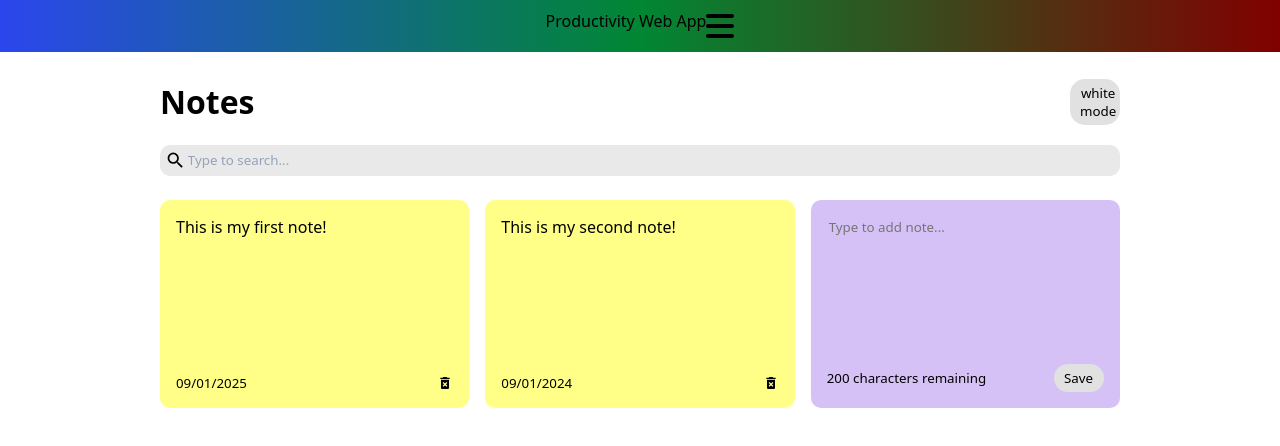
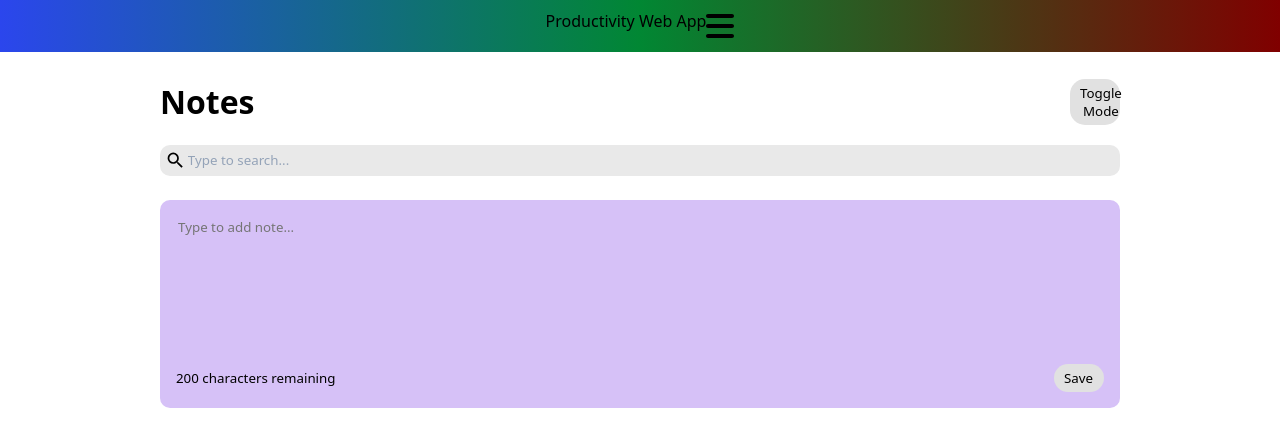
Before and after one commit to WilkinsGBE/ProductivityWebApp, a React (Vite) app: page /notes in a window 1280 px wide. Shown: the top 446 px of the page. Built offline with nearby package versions, Linux system fonts and the light colour scheme.

Commit message:
backend of the local storage, it is not working yet.

```diff
--- a/src/components/NoteApp/Header.js
+++ b/src/components/NoteApp/Header.js
@@ -12,7 +12,7 @@ export const Header = ({ handleToggleDarkMode }) => {
         }
         className="toggle"
       >
-        {toggleMode} mode
+        Toggle Mode
       </button>
     </div>
   );
--- a/src/components/NoteApp/NotesApp.js
+++ b/src/components/NoteApp/NotesApp.js
@@ -4,23 +4,29 @@ import { nanoid } from "nanoid";
 import "./NoteApp.css";
 import { Search } from "./Search";
 import { Header } from "./Header";
+import { useEffect } from "react";
 
 export const NotesApp = () => {
   const [notes, setNotes] = useState([
-    {
-      id: nanoid(),
-      text: "This is my first note!",
-      date: "09/01/2025",
-    },
-    {
-      id: nanoid(),
-      text: "This is my second note!",
-      date: "09/01/2024",
-    },
   ]);
 
   const [searchText, setSearchText] = useState("");
   const [darkMode, setDarkMode] = useState(false);
+
+  useEffect(() => {
+    const savedNotes = JSON.parse(localStorage.getItem('React-NotesApp-data'));
+
+    if (savedNotes) {
+      setNotes(savedNotes);
+    }
+    // will only run on the first load of the page
+  }, []);
+
+  // Saving the notes in the local Storage
+  useEffect(() => {
+    console.log("saving notes", notes)
+    localStorage.setItem('React-NotesApp-data', JSON.stringify(notes));
+  }, [notes]);
 
   const addNote = (text) => {
     const date = new Date();
@@ -41,7 +47,7 @@ export const NotesApp = () => {
 
   return (
     // the background will change depending on this
-    <div className={`${darkMode && 'dark-mode'}`}>
+    <div className={`${darkMode && "dark-mode"}`}>
       <div className="container">
         <Header handleToggleDarkMode={setDarkMode} />
         <Search handleSearchNote={setSearchText} />
```
